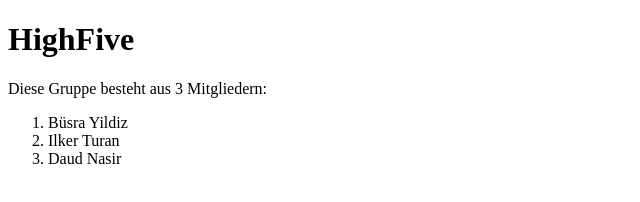
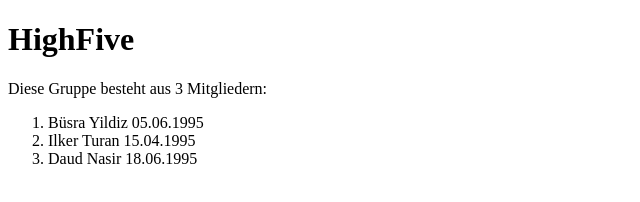
Before and after one commit to wawHighFive/HighFive, a plain HTML site: page index.html in a window 1280 px wide. Shown: the whole page, without its empty margins (0-640 px from the left). Drawn offline with Linux system fonts and the light colour scheme.

Commit message:
Changed: index.html, added geburtsdatum Aufgabe 3 - daudna

```diff
--- a/index.html
+++ b/index.html
@@ -9,7 +9,7 @@
  <h1>HighFive</h1>
  <p1> Diese Gruppe besteht aus 3 Mitgliedern:<br/>
  <ol>
-  <li>Büsra Yildiz</li><li>Ilker Turan</li><li>Daud Nasir</li>
+  <li>Büsra Yildiz 05.06.1995</li><li>Ilker Turan 15.04.1995</li><li>Daud Nasir 18.06.1995</li>
  </ol>
 </body>
 
```
